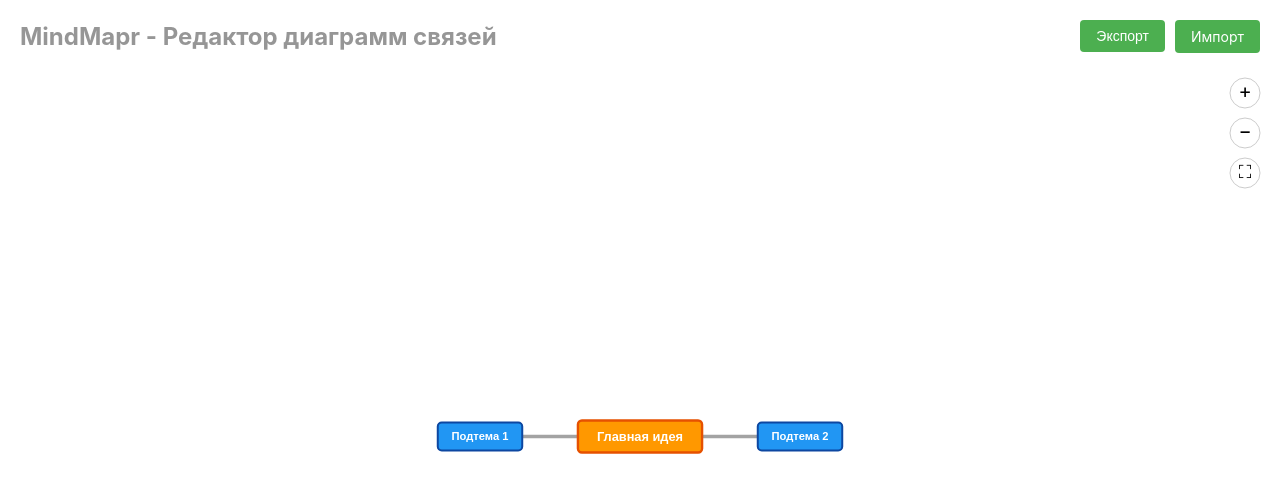
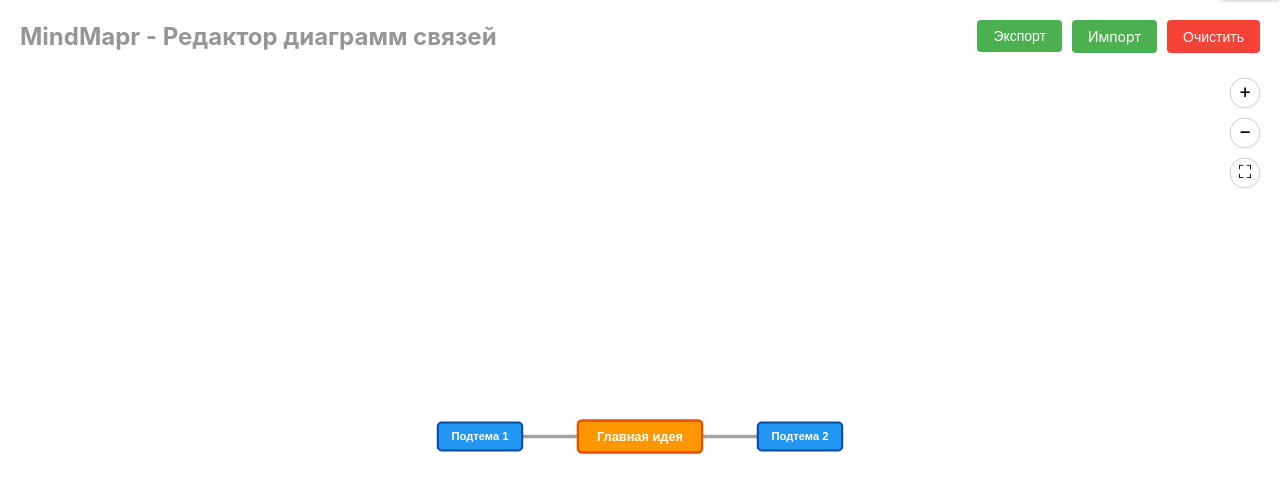
Before and after one commit to lelkaklel/mindmapr, a React (Vite) app: page / in a window 1280 px wide. Shown: the top 492 px of the page. Built offline with nearby package versions, Linux system fonts and the light colour scheme.

Commit message:
Some changes

```diff
--- a/src/App.css
+++ b/src/App.css
@@ -201,6 +201,22 @@
   background-color: #45a049;
 }
 
+/* Кнопка очистки */
+.app-controls .reset-button {
+  padding: 8px 16px;
+  border: none;
+  border-radius: 4px;
+  background-color: #f44336;
+  color: white;
+  cursor: pointer;
+  font-size: 14px;
+  transition: background-color 0.3s;
+}
+
+.app-controls .reset-button:hover {
+  background-color: #d32f2f;
+}
+
 /* Выпадающее меню экспорта */
 .export-menu {
   position: absolute;
@@ -234,3 +250,28 @@
 .export-menu button:active {
   background-color: #e0e0e0;
 }
+
+/* GitHub уголок */
+.github-corner {
+  z-index: 999;
+  filter: drop-shadow(0 0 2px rgba(0, 0, 0, 0.3));
+}
+
+.github-corner:hover .octo-arm {
+  animation: octocat-wave 560ms ease-in-out;
+}
+
+@keyframes octocat-wave {
+  0%, 100% { transform: rotate(0); }
+  20%, 60% { transform: rotate(-25deg); }
+  40%, 80% { transform: rotate(10deg); }
+}
+
+@media (max-width: 500px) {
+  .github-corner:hover .octo-arm {
+    animation: none;
+  }
+  .github-corner .octo-arm {
+    animation: octocat-wave 560ms ease-in-out;
+  }
+}
--- a/src/App.tsx
+++ b/src/App.tsx
@@ -100,6 +100,18 @@
     }));
   };
 
+  // Функция сброса диаграммы до корневого узла
+  const handleReset = () => {
+    const resetData: MindMapData = {
+      root: {
+        id: mindMapData.root.id,
+        text: initialData.root.text,
+        children: []
+      }
+    };
+    setMindMapData(resetData);
+  };
+
   // Экспорт данных в JSON
   const handleExportJSON = () => {
     const dataStr = JSON.stringify(mindMapData, null, 2);
@@ -163,6 +175,15 @@
 
   return (
     <div className="app">
+      {/* GitHub уголок */}
+      <a href="https://github.com/lelkaklel/mindmapr" className="github-corner" aria-label="Просмотреть исходный код на GitHub">
+        <svg width="60" height="60" viewBox="0 0 250 250" style={{ fill: '#151513', color: '#fff', position: 'absolute', bottom: 0, border: 0, right: 0, transform: 'scale(1, -1)' }} aria-hidden="true">
+          <path d="M0,0 L115,115 L130,115 L142,142 L250,250 L250,0 Z"></path>
+          <path d="M128.3,109.0 C113.8,99.7 119.0,89.6 119.0,89.6 C122.0,82.7 120.5,78.6 120.5,78.6 C119.2,72.0 123.4,76.3 123.4,76.3 C127.3,80.9 125.5,87.3 125.5,87.3 C122.9,97.6 130.6,101.9 134.4,103.2" fill="currentColor" style={{ transformOrigin: '130px 106px' }} className="octo-arm"></path>
+          <path d="M115.0,115.0 C114.9,115.1 118.7,116.5 119.8,115.4 L133.7,101.6 C136.9,99.2 139.9,98.4 142.2,98.6 C133.8,88.0 127.5,74.4 143.8,58.0 C148.5,53.4 154.0,51.2 159.7,51.0 C160.3,49.4 163.2,43.6 171.4,40.1 C171.4,40.1 176.1,42.5 178.8,56.2 C183.1,58.6 187.2,61.8 190.9,65.4 C194.5,69.0 197.7,73.2 200.1,77.6 C213.8,80.2 216.3,84.9 216.3,84.9 C212.7,93.1 206.9,96.0 205.4,96.6 C205.1,102.4 203.0,107.8 198.3,112.5 C181.9,128.9 168.3,122.5 157.7,114.1 C157.9,116.9 156.7,120.9 152.7,124.9 L141.0,136.5 C139.8,137.7 141.6,141.9 141.8,141.8 Z" fill="currentColor" className="octo-body"></path>
+        </svg>
+      </a>
+
       <header className="app-header">
         <h1>MindMapr - Редактор диаграмм связей</h1>
         <div className="app-controls">
@@ -192,6 +213,9 @@
               style={{ display: 'none' }}
             />
           </label>
+          <button onClick={handleReset} className="reset-button">
+            Очистить
+          </button>
         </div>
       </header>
       <main className="app-main">
```
Also changed, not shown: 1 other file (tests, documents, lock files or other folders).
